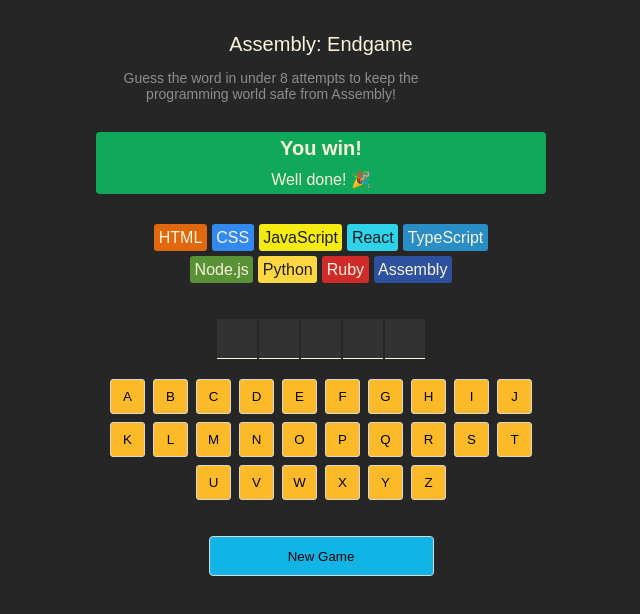
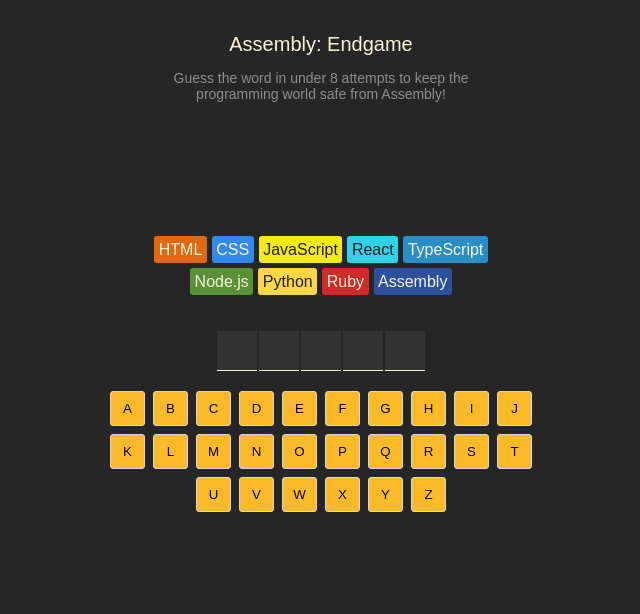
Before and after one commit to alla-r/SCRIMBA-assembly-endgame, a React (Vite) app: page / in a window 1280 px wide. Shown: the top 614 px of the page, without its empty margins (319-959 px from the left). Built offline with nearby package versions, Linux system fonts and the light colour scheme.

Commit message:
add win, lose, farewell message functionality

```diff
--- a/src/App.tsx
+++ b/src/App.tsx
@@ -5,10 +5,24 @@
 import Word from "./components/Word";
 import Keyboard from "./components/Keyboard";
 import NewGameButton from "./components/NewGameButton";
+import languages from "./languages";
 
 function App() {
   const [currentWord, setCurrentWord] = useState<string>("react");
   const [guessedLetters, setGuessedLetters] = useState<string[]>([]);
+
+  const wrongGuessCount = guessedLetters.filter(
+    (letter) => !currentWord.includes(letter)
+  ).length;
+
+  const isGameWon = currentWord
+    .split("")
+    .every((letter) => guessedLetters.includes(letter));
+  const isGameLost = wrongGuessCount >= languages.length - 1;
+  const isGameOver = isGameWon || isGameLost;
+  const lastGuessedLetter = guessedLetters[guessedLetters.length - 1];
+  const isLastGuessIncorrect =
+    lastGuessedLetter && !currentWord.includes(lastGuessedLetter);
 
   const addGuessedLetter = (letter: string) => {
     setGuessedLetters((prevLetters) => {
@@ -21,18 +35,24 @@
   };
 
   return (
-    <>
+    <main>
       <Header />
-      <GameStatus />
-      <Languages />
+      <GameStatus
+        isGameLost={isGameLost}
+        isGameWon={isGameWon}
+        isLastGuessIncorrect={isLastGuessIncorrect}
+        language={isLastGuessIncorrect && languages[wrongGuessCount - 1].name}
+      />
+      <Languages wrongGuessCount={wrongGuessCount} />
       <Word word={currentWord} guessedLetters={guessedLetters} />
       <Keyboard
         currentWord={currentWord}
         guessedLetters={guessedLetters}
         onLetterClickCallback={addGuessedLetter}
+        isGameOver={isGameOver}
       />
-      <NewGameButton />
-    </>
+      {isGameOver && <NewGameButton />}
+    </main>
   );
 }
 
--- a/src/components/GameStatus.tsx
+++ b/src/components/GameStatus.tsx
@@ -1,8 +1,44 @@
-function GameStatus() {
+import clsx from "clsx";
+import { getFarewellText } from "../utils";
+
+interface GameStatusProps {
+  isGameLost: boolean;
+  isGameWon: boolean;
+  isLastGuessIncorrect: boolean;
+  language: string;
+}
+
+function GameStatus({
+  isGameLost,
+  isGameWon,
+  isLastGuessIncorrect,
+  language,
+}: GameStatusProps) {
+  const gameStatusClass = clsx("game-status", {
+    won: isGameWon,
+    lost: isGameLost,
+    farewell: isLastGuessIncorrect && !isGameLost,
+  });
+
   return (
-    <section className="game-status">
-      <h2>You win!</h2>
-      <p>Well done! 🎉</p>
+    <section className={gameStatusClass}>
+      {isGameWon && (
+        <>
+          <h2>You win!</h2>
+          <p>Well done! 🎉</p>
+        </>
+      )}
+
+      {isGameLost && (
+        <>
+          <h2>Game over!</h2>
+          <p>You lose! Better start learning Assembly 😭</p>
+        </>
+      )}
+
+      {isLastGuessIncorrect && !isGameLost && (
+        <p className="farewell-message">{getFarewellText(language)}</p>
+      )}
     </section>
   );
 }
--- a/src/components/Keyboard.tsx
+++ b/src/components/Keyboard.tsx
@@ -4,12 +4,14 @@
   currentWord: string;
   guessedLetters: string[];
   onLetterClickCallback: (letter: string) => void;
+  isGameOver: boolean;
 }
 
 function Keyboard({
   currentWord,
   guessedLetters,
   onLetterClickCallback,
+  isGameOver,
 }: KeyboardProps) {
   const alphabet = "abcdefghijklmnopqrstuvwxyz";
 
@@ -24,6 +26,7 @@
       <button
         className={classNames}
         key={letter}
+        disabled={isGameOver}
         onClick={() => onLetterClickCallback(letter)}
       >
         {letter.toUpperCase()}
--- a/src/components/Languages.tsx
+++ b/src/components/Languages.tsx
@@ -1,14 +1,24 @@
+import clsx from "clsx";
 import languages from "../languages";
 
-function Languages() {
-  const items = languages.map((lang) => {
+interface LanguagesProps {
+  wrongGuessCount: number;
+}
+
+function Languages({ wrongGuessCount }: LanguagesProps) {
+  const items = languages.map((lang, index) => {
     const styles = {
       backgroundColor: lang.backgroundColor,
       color: lang.color,
     };
 
+    const isLost = index < wrongGuessCount;
+
+    const classNames = clsx("chip", isLost && "lost");
+    console.log(classNames);
+
     return (
-      <span className="chip" style={styles} key={lang.name}>
+      <span className={classNames} style={styles} key={lang.name}>
         {lang.name}
       </span>
     );
--- a/src/index.css
+++ b/src/index.css
@@ -9,8 +9,12 @@
   color: #d9d9d9;
   padding: 20px;
   height: 100vh;
+}
+
+main {
   display: flex;
-  justify-content: center;
+  flex-direction: column;
+  align-items: center;
 }
 
 /* Header */
@@ -32,17 +36,38 @@
 
 /* Game status */
 section.game-status {
-  background-color: #10a95b;
+  width: 100%;
+  max-width: 350px;
+  min-height: 60px;
   display: flex;
   flex-direction: column;
   align-items: center;
+  justify-content: center;
   color: #f9f4da;
   border-radius: 4px;
   margin-block: 30px;
 }
 
+section.game-status.won {
+  background-color: #10a95b;
+}
+
+section.game-status.lost {
+  background-color: #ba2a2a;
+}
+
+section.game-status.farewell {
+  background-color: #7a5ea7;
+  border: 1px dashed #323232;
+}
+
 section.game-status > p {
   margin: 5px;
+}
+
+section.game-status > p.farewell-message {
+  font-style: italic;
+  font-weight: 400;
 }
 
 section.game-status > h2 {
@@ -57,12 +82,29 @@
   gap: 5px;
   justify-content: center;
   max-width: 350px;
-  margin: 0px auto 36px;
+  margin-bottom: 36px;
 }
 
 span.chip {
   border-radius: 3px;
   padding: 4.5px;
+  position: relative;
+}
+
+/* Dimmed overlay with skull on "lost" languages */
+span.chip.lost::before {
+  content: "💀";
+  position: absolute;
+  display: flex;
+  align-items: center;
+  justify-content: center;
+  height: 100%;
+  width: 100%;
+  font-size: 0.85rem;
+  top: 0;
+  left: 0;
+  background-color: rgba(0, 0, 0, 0.7);
+  border-radius: 3px;
 }
 
 /* Word */
@@ -110,6 +152,11 @@
   background-color: #ec5d49;
 }
 
+section.keyboard > button:disabled {
+  cursor: not-allowed;
+  opacity: 0.5;
+}
+
 button.new-game {
   background-color: #11b5e5;
   border: 1px solid #d7d7d7;
--- /dev/null
+++ b/src/utils.ts
@@ -0,0 +1,21 @@
+const getFarewellText = (language: string) => {
+  const options = [
+    `Farewell, ${language}`,
+    `Adios, ${language}`,
+    `R.I.P., ${language}`,
+    `We'll miss you, ${language}`,
+    `Oh no, not ${language}!`,
+    `${language} bites the dust`,
+    `Gone but not forgotten, ${language}`,
+    `The end of ${language} as we know it`,
+    `Off into the sunset, ${language}`,
+    `${language}, it's been real`,
+    `${language}, your watch has ended`,
+    `${language} has left the building`,
+  ];
+
+  const randomIndex = Math.floor(Math.random() * options.length);
+  return options[randomIndex];
+};
+
+export { getFarewellText };
```
